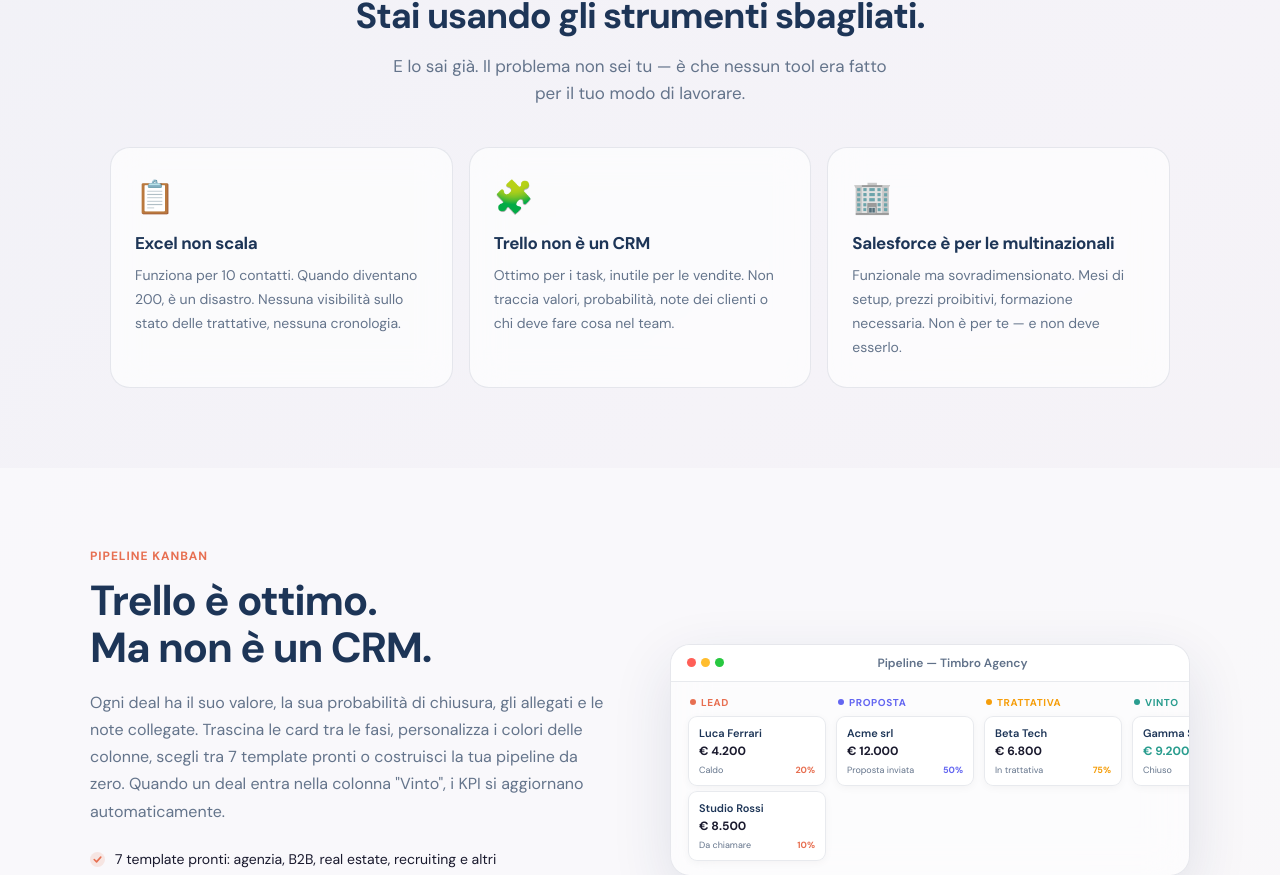
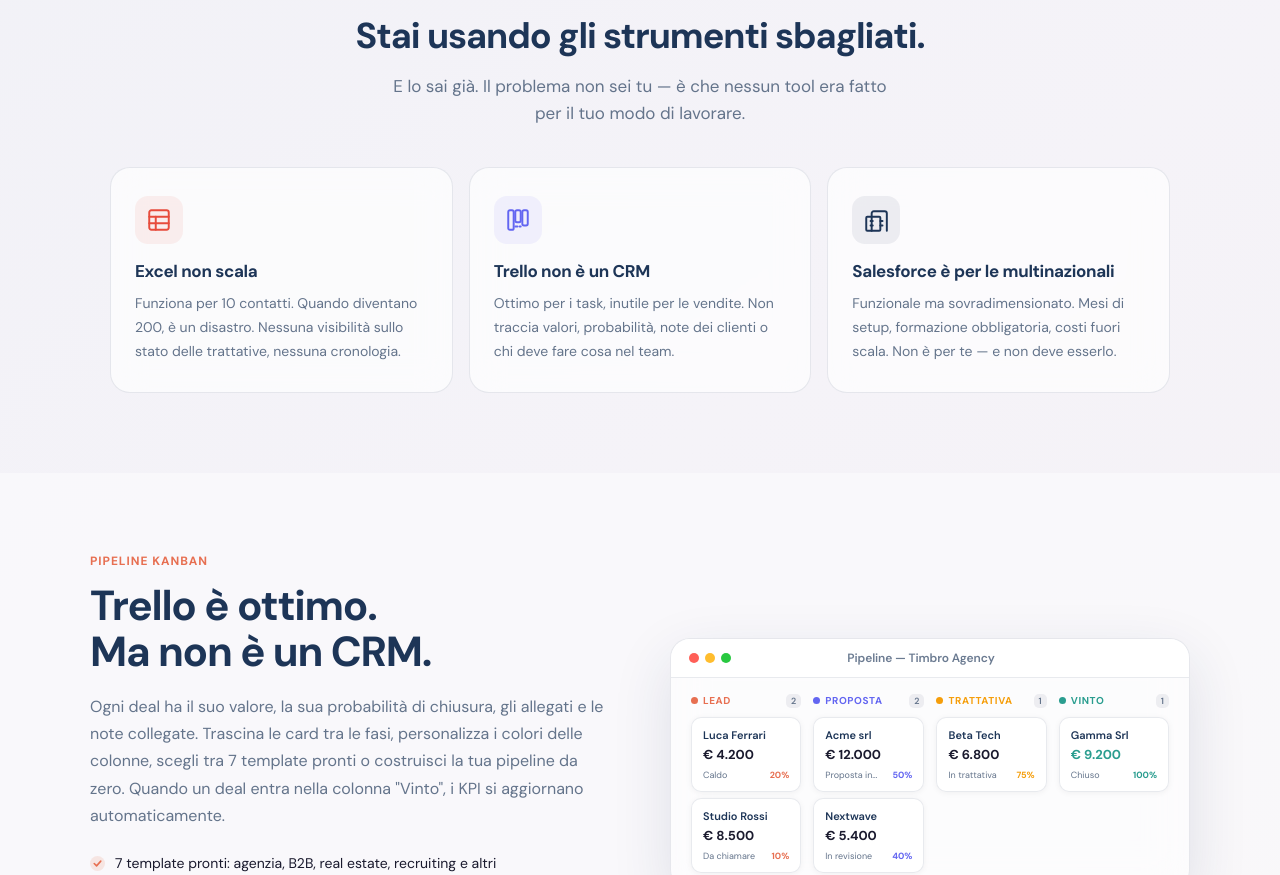
Before and after one commit to nicola-wq/timbros-landing, a Next.js app: page / in a window 1280 px wide. Shown: the part 1151-2026 px from the top of the page. Built offline with nearby package versions, Linux system fonts and the light colour scheme.

Commit message:
fix: mobile layout — nascondi mockup feature su mobile, overflow-x, SVG pain points, pipeline mockup centrato

```diff
--- a/app/page.tsx
+++ b/app/page.tsx
@@ -91,6 +91,38 @@
     </svg>
   )
 }
+function IconTable({ color = C.navy }: { color?: string }) {
+  return (
+    <svg width="26" height="26" viewBox="0 0 24 24" fill="none" stroke={color} strokeWidth="1.8" strokeLinecap="round" strokeLinejoin="round">
+      <rect x="3" y="3" width="18" height="18" rx="2"/>
+      <line x1="3" y1="9" x2="21" y2="9"/>
+      <line x1="3" y1="15" x2="21" y2="15"/>
+      <line x1="9" y1="9" x2="9" y2="21"/>
+    </svg>
+  )
+}
+function IconColumns({ color = C.navy }: { color?: string }) {
+  return (
+    <svg width="26" height="26" viewBox="0 0 24 24" fill="none" stroke={color} strokeWidth="1.8" strokeLinecap="round" strokeLinejoin="round">
+      <rect x="3" y="3" width="5" height="18" rx="1.5"/>
+      <rect x="9.5" y="3" width="5" height="11" rx="1.5"/>
+      <rect x="16" y="3" width="5" height="14" rx="1.5"/>
+      <line x1="9.5" y1="18" x2="14.5" y2="18" strokeDasharray="2 2"/>
+    </svg>
+  )
+}
+function IconBuilding({ color = C.navy }: { color?: string }) {
+  return (
+    <svg width="26" height="26" viewBox="0 0 24 24" fill="none" stroke={color} strokeWidth="1.8" strokeLinecap="round" strokeLinejoin="round">
+      <rect x="3" y="9" width="13" height="13" rx="1"/>
+      <path d="M8 22V6a2 2 0 012-2h10a2 2 0 012 2v16"/>
+      <line x1="16" y1="13" x2="18" y2="13"/>
+      <line x1="16" y1="17" x2="18" y2="17"/>
+      <line x1="7" y1="13" x2="9" y2="13"/>
+      <line x1="7" y1="17" x2="9" y2="17"/>
+    </svg>
+  )
+}
 
 /* ── Logo ─────────────────────────────────────────── */
 function Logo({ size = 20 }: { size?: number }) {
@@ -105,36 +137,45 @@
 function PipelineMockup() {
   const stages = ['Lead', 'Proposta', 'Trattativa', 'Vinto']
   const cards = [
-    { stage: 0, name: 'Luca Ferrari',  val: '€ 4.200', tag: 'Caldo', prob: 20 },
-    { stage: 0, name: 'Studio Rossi',  val: '€ 8.500', tag: 'Da chiamare', prob: 10 },
-    { stage: 1, name: 'Acme srl',      val: '€ 12.000', tag: 'Proposta inviata', prob: 50 },
-    { stage: 2, name: 'Beta Tech',     val: '€ 6.800', tag: 'In trattativa', prob: 75 },
-    { stage: 3, name: 'Gamma Srl',     val: '€ 9.200', tag: 'Chiuso', prob: 100 },
+    { stage: 0, name: 'Luca Ferrari',   val: '€ 4.200',  tag: 'Caldo',            prob: 20  },
+    { stage: 0, name: 'Studio Rossi',   val: '€ 8.500',  tag: 'Da chiamare',      prob: 10  },
+    { stage: 1, name: 'Acme srl',       val: '€ 12.000', tag: 'Proposta inviata', prob: 50  },
+    { stage: 1, name: 'Nextwave',       val: '€ 5.400',  tag: 'In revisione',     prob: 40  },
+    { stage: 2, name: 'Beta Tech',      val: '€ 6.800',  tag: 'In trattativa',    prob: 75  },
+    { stage: 3, name: 'Gamma Srl',      val: '€ 9.200',  tag: 'Chiuso',           prob: 100 },
   ]
   const stageColors = [C.orange, '#6366f1', '#f59e0b', C.sage]
   return (
     <div style={{ background: 'rgba(255,255,255,0.55)', backdropFilter: 'blur(20px)', borderRadius: 20, border: `1px solid ${C.border}`, overflow: 'hidden', boxShadow: '0 20px 60px rgba(29,53,87,0.12)' }}>
-      <div style={{ background: 'rgba(255,255,255,0.8)', borderBottom: `1px solid ${C.border}`, padding: '10px 16px', display: 'flex', alignItems: 'center', gap: 8 }}>
-        <div style={{ display: 'flex', gap: 5 }}>
-          {['#ff5f57','#ffbd2e','#28c840'].map(c => <div key={c} style={{ width: 9, height: 9, borderRadius: '50%', background: c }} />)}
+      {/* Topbar */}
+      <div style={{ background: 'rgba(255,255,255,0.85)', borderBottom: `1px solid ${C.border}`, padding: '11px 18px', display: 'flex', alignItems: 'center', gap: 10 }}>
+        <div style={{ display: 'flex', gap: 6 }}>
+          {['#ff5f57','#ffbd2e','#28c840'].map(c => <div key={c} style={{ width: 10, height: 10, borderRadius: '50%', background: c }} />)}
         </div>
-        <div style={{ flex: 1, textAlign: 'center', fontSize: 12, fontWeight: 600, color: C.navy, opacity: 0.7 }}>Pipeline — Timbro Agency</div>
+        <div style={{ flex: 1, textAlign: 'center', fontSize: 12, fontWeight: 600, color: C.navy, opacity: 0.65, letterSpacing: '-0.01em' }}>Pipeline — Timbro Agency</div>
+        <div style={{ width: 60 }} />
       </div>
-      <div style={{ display: 'flex', gap: 0, overflowX: 'auto', padding: '14px 12px' }}>
+      {/* Columns */}
+      <div style={{ display: 'grid', gridTemplateColumns: 'repeat(4, 1fr)', gap: 0, padding: '16px 14px' }}>
         {stages.map((stage, si) => (
-          <div key={stage} style={{ flex: '0 0 148px', padding: '0 5px' }}>
-            <div style={{ fontSize: 10, fontWeight: 700, color: stageColors[si], textTransform: 'uppercase', letterSpacing: '0.06em', marginBottom: 7, paddingLeft: 2, display: 'flex', alignItems: 'center', gap: 5 }}>
-              <span style={{ width: 6, height: 6, borderRadius: '50%', background: stageColors[si], display: 'inline-block' }} />
-              {stage}
+          <div key={stage} style={{ padding: '0 6px' }}>
+            {/* Stage header */}
+            <div style={{ display: 'flex', alignItems: 'center', gap: 5, marginBottom: 9 }}>
+              <span style={{ width: 7, height: 7, borderRadius: '50%', background: stageColors[si], display: 'inline-block', flexShrink: 0 }} />
+              <span style={{ fontSize: 10, fontWeight: 700, color: stageColors[si], textTransform: 'uppercase', letterSpacing: '0.06em' }}>{stage}</span>
+              <span style={{ marginLeft: 'auto', fontSize: 9, fontWeight: 600, color: C.muted, background: 'rgba(29,53,87,0.07)', padding: '1px 5px', borderRadius: 5 }}>
+                {cards.filter(c => c.stage === si).length}
+              </span>
             </div>
-            <div style={{ display: 'flex', flexDirection: 'column', gap: 5 }}>
+            {/* Cards */}
+            <div style={{ display: 'flex', flexDirection: 'column', gap: 6 }}>
               {cards.filter(c => c.stage === si).map((card, i) => (
-                <div key={i} style={{ background: 'rgba(255,255,255,0.9)', borderRadius: 9, padding: '9px 10px', border: `1px solid ${C.border}`, boxShadow: '0 2px 8px rgba(0,0,0,0.04)' }}>
-                  <div style={{ fontSize: 11, fontWeight: 600, color: C.navy, marginBottom: 3 }}>{card.name}</div>
-                  <div style={{ fontSize: 12, fontWeight: 700, color: si === 3 ? C.sage : C.text }}>{card.val}</div>
-                  <div style={{ marginTop: 5, display: 'flex', justifyContent: 'space-between', alignItems: 'center' }}>
-                    <span style={{ fontSize: 9, color: C.muted }}>{card.tag}</span>
-                    <span style={{ fontSize: 9, fontWeight: 700, color: stageColors[si] }}>{card.prob}%</span>
+                <div key={i} style={{ background: 'rgba(255,255,255,0.92)', borderRadius: 10, padding: '10px 11px', border: `1px solid ${C.border}`, boxShadow: '0 1px 6px rgba(0,0,0,0.05)' }}>
+                  <div style={{ fontSize: 11, fontWeight: 600, color: C.navy, marginBottom: 4, whiteSpace: 'nowrap', overflow: 'hidden', textOverflow: 'ellipsis' }}>{card.name}</div>
+                  <div style={{ fontSize: 13, fontWeight: 700, color: si === 3 ? C.sage : C.text, marginBottom: 6 }}>{card.val}</div>
+                  <div style={{ display: 'flex', justifyContent: 'space-between', alignItems: 'center' }}>
+                    <span style={{ fontSize: 9, color: C.muted, whiteSpace: 'nowrap', overflow: 'hidden', textOverflow: 'ellipsis', maxWidth: '65%' }}>{card.tag}</span>
+                    <span style={{ fontSize: 9, fontWeight: 700, color: stageColors[si], flexShrink: 0 }}>{card.prob}%</span>
                   </div>
                 </div>
               ))}
@@ -418,9 +459,10 @@
   }
 
   return (
-    <div style={{ background: 'linear-gradient(145deg, #EEF0F6 0%, #F5F3F8 25%, #F3EEF0 60%, #EDF2F0 100%)', minHeight: '100vh' }}>
+    <div style={{ background: 'linear-gradient(145deg, #EEF0F6 0%, #F5F3F8 25%, #F3EEF0 60%, #EDF2F0 100%)', minHeight: '100vh', overflowX: 'hidden' }}>
       <style>{`
         * { box-sizing: border-box; }
+        html, body { overflow-x: hidden; }
         .form-row { display: grid; grid-template-columns: 1fr 1fr; gap: 12px; }
         .hero-section {
           padding: clamp(48px,8vw,88px) 20px clamp(40px,6vw,64px);
@@ -444,14 +486,16 @@
         }
         .feature-split.flip { direction: rtl; }
         .feature-split.flip > * { direction: ltr; }
+        .feature-visual { display: block; }
         .steps-grid { display: grid; grid-template-columns: repeat(3, 1fr); gap: 24px; }
         .security-grid { display: grid; grid-template-columns: repeat(3, 1fr); gap: 16px; }
         .pain-grid { display: grid; grid-template-columns: repeat(3, 1fr); gap: 16px; }
         @media (max-width: 768px) {
-          .feature-split { grid-template-columns: 1fr; gap: 32px; direction: ltr !important; }
+          .feature-split { grid-template-columns: 1fr; gap: 28px; direction: ltr !important; }
           .feature-split.flip > * { direction: ltr; }
+          .feature-visual { display: none; }
           .security-grid { grid-template-columns: 1fr 1fr; }
-          .pain-grid { grid-template-columns: 1fr; }
+          .pain-grid { grid-template-columns: 1fr 1fr; }
           .steps-grid { grid-template-columns: 1fr; }
         }
         @media (max-width: 640px) {
@@ -465,14 +509,15 @@
           }
           .hero-top { flex: 1; display: flex; flex-direction: column; justify-content: center; }
           .hero-badge { justify-content: flex-start !important; margin-bottom: 12px !important; }
-          .hero-h1 { font-size: 48px !important; line-height: 1.0 !important; margin-bottom: 12px !important; }
-          .hero-sub { font-size: 15px !important; margin-bottom: 14px !important; line-height: 1.45 !important; }
+          .hero-h1 { font-size: 44px !important; line-height: 1.0 !important; margin-bottom: 12px !important; }
+          .hero-sub { font-size: 15px !important; margin-bottom: 14px !important; line-height: 1.5 !important; }
           .hero-bullets { flex-direction: column; gap: 8px; align-items: flex-start; justify-content: flex-start; margin-bottom: 0; }
           .hero-mobile-cta { display: none !important; }
           .mobile-trust { display: flex; }
           .form-row { grid-template-columns: 1fr; }
           .mockup-wrapper { display: none; }
           .header-badge { display: none; }
+          .pain-grid { grid-template-columns: 1fr; }
           .security-grid { grid-template-columns: 1fr; }
         }
       `}</style>
@@ -483,9 +528,6 @@
           <a href="/" style={{ textDecoration: 'none', cursor: 'pointer' }}><Logo size={22} /></a>
           <div style={{ display: 'flex', alignItems: 'center', gap: 12 }}>
             <span className="header-badge" style={{ fontSize: 12, fontWeight: 600, color: C.orange, background: 'rgba(231,111,81,0.1)', padding: '4px 10px', borderRadius: 20 }}>Beta privata</span>
-            <a href="https://crm.timbros.it/login" target="_blank" rel="noopener noreferrer" className="header-login" style={{ fontSize: 13, fontWeight: 600, color: C.navy, textDecoration: 'none', opacity: 0.65, letterSpacing: '-0.01em', whiteSpace: 'nowrap' }}>
-              Accedi →
-            </a>
             <button onClick={scrollToForm} style={{ padding: '9px 18px', fontSize: 13, fontWeight: 700, background: C.navy, color: '#fff', border: 'none', borderRadius: 10, cursor: 'pointer', fontFamily: "'DM Sans',sans-serif", letterSpacing: '-0.02em', whiteSpace: 'nowrap' }}>
               Richiedi accesso
             </button>
@@ -582,13 +624,15 @@
           </p>
         </div>
         <div className="pain-grid">
-          {[
-            { icon: '📋', title: 'Excel non scala', desc: 'Funziona per 10 contatti. Quando diventano 200, è un disastro. Nessuna visibilità sullo stato delle trattative, nessuna cronologia.' },
-            { icon: '🧩', title: 'Trello non è un CRM', desc: 'Ottimo per i task, inutile per le vendite. Non traccia valori, probabilità, note dei clienti o chi deve fare cosa nel team.' },
-            { icon: '🏢', title: 'Salesforce è per le multinazionali', desc: 'Funzionale ma sovradimensionato. Mesi di setup, prezzi proibitivi, formazione necessaria. Non è per te — e non deve esserlo.' },
-          ].map((p, i) => (
+          {([
+            { Icon: IconTable,    color: '#e74c3c', bg: 'rgba(231,76,60,0.08)',   title: 'Excel non scala',                    desc: 'Funziona per 10 contatti. Quando diventano 200, è un disastro. Nessuna visibilità sullo stato delle trattative, nessuna cronologia.' },
+            { Icon: IconColumns,  color: '#6366f1', bg: 'rgba(99,102,241,0.08)', title: 'Trello non è un CRM',                 desc: 'Ottimo per i task, inutile per le vendite. Non traccia valori, probabilità, note dei clienti o chi deve fare cosa nel team.' },
+            { Icon: IconBuilding, color: C.navy,    bg: 'rgba(29,53,87,0.07)',    title: 'Salesforce è per le multinazionali', desc: 'Funzionale ma sovradimensionato. Mesi di setup, formazione obbligatoria, costi fuori scala. Non è per te — e non deve esserlo.' },
+          ] as { Icon: React.FC<{color?: string}>, color: string, bg: string, title: string, desc: string }[]).map((p, i) => (
             <div key={i} style={{ background: C.glass, backdropFilter: 'blur(16px)', WebkitBackdropFilter: 'blur(16px)', border: `1px solid ${C.border}`, borderRadius: 20, padding: '28px 24px' }}>
-              <div style={{ fontSize: 32, marginBottom: 14 }}>{p.icon}</div>
+              <div style={{ width: 48, height: 48, borderRadius: 13, background: p.bg, display: 'flex', alignItems: 'center', justifyContent: 'center', marginBottom: 16 }}>
+                <p.Icon color={p.color} />
+              </div>
               <h3 style={{ fontSize: 17, fontWeight: 700, color: C.navy, margin: '0 0 10px', letterSpacing: '-0.02em' }}>{p.title}</h3>
               <p style={{ fontSize: 14, color: C.muted, margin: 0, lineHeight: 1.7 }}>{p.desc}</p>
             </div>
@@ -617,7 +661,7 @@
                 ))}
               </div>
             </div>
-            <div>
+            <div className="feature-visual">
               <PipelineMockup />
             </div>
           </div>
@@ -645,7 +689,7 @@
                 ))}
               </div>
             </div>
-            <div>
+            <div className="feature-visual">
               <ContactsMockup />
             </div>
           </div>
@@ -673,7 +717,7 @@
                 ))}
               </div>
             </div>
-            <div>
+            <div className="feature-visual">
               <TasksMockup />
             </div>
           </div>
@@ -701,7 +745,7 @@
                 ))}
               </div>
             </div>
-            <div>
+            <div className="feature-visual">
               <KpiMockup />
             </div>
           </div>
@@ -729,7 +773,7 @@
                 ))}
               </div>
             </div>
-            <div>
+            <div className="feature-visual">
               <WorkspaceMockup />
             </div>
           </div>
@@ -834,6 +878,12 @@
           <div style={{ background: C.glass, backdropFilter: 'blur(20px)', WebkitBackdropFilter: 'blur(20px)', border: `1px solid ${C.border}`, borderRadius: 24, padding: 'clamp(24px, 5vw, 40px)', boxShadow: '0 8px 32px rgba(29,53,87,0.08)' }}>
             <AccessForm />
           </div>
+          <p style={{ textAlign: 'center', fontSize: 14, color: C.muted, margin: '20px 0 0' }}>
+            Hai già l&apos;accesso?{' '}
+            <a href="https://crm.timbros.it/login" target="_blank" rel="noopener noreferrer" style={{ color: C.navy, fontWeight: 700, textDecoration: 'none' }}>
+              Accedi al CRM →
+            </a>
+          </p>
         </div>
       </section>
 
```
